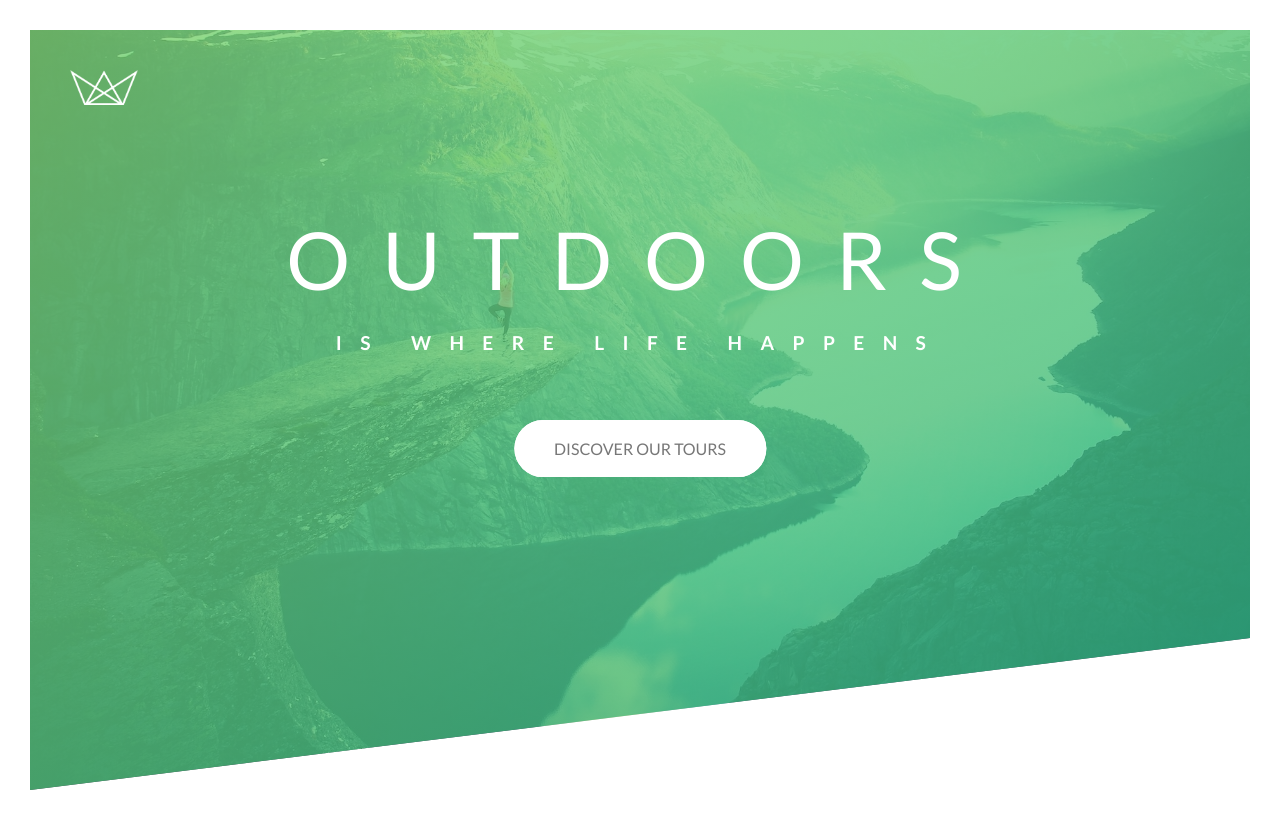
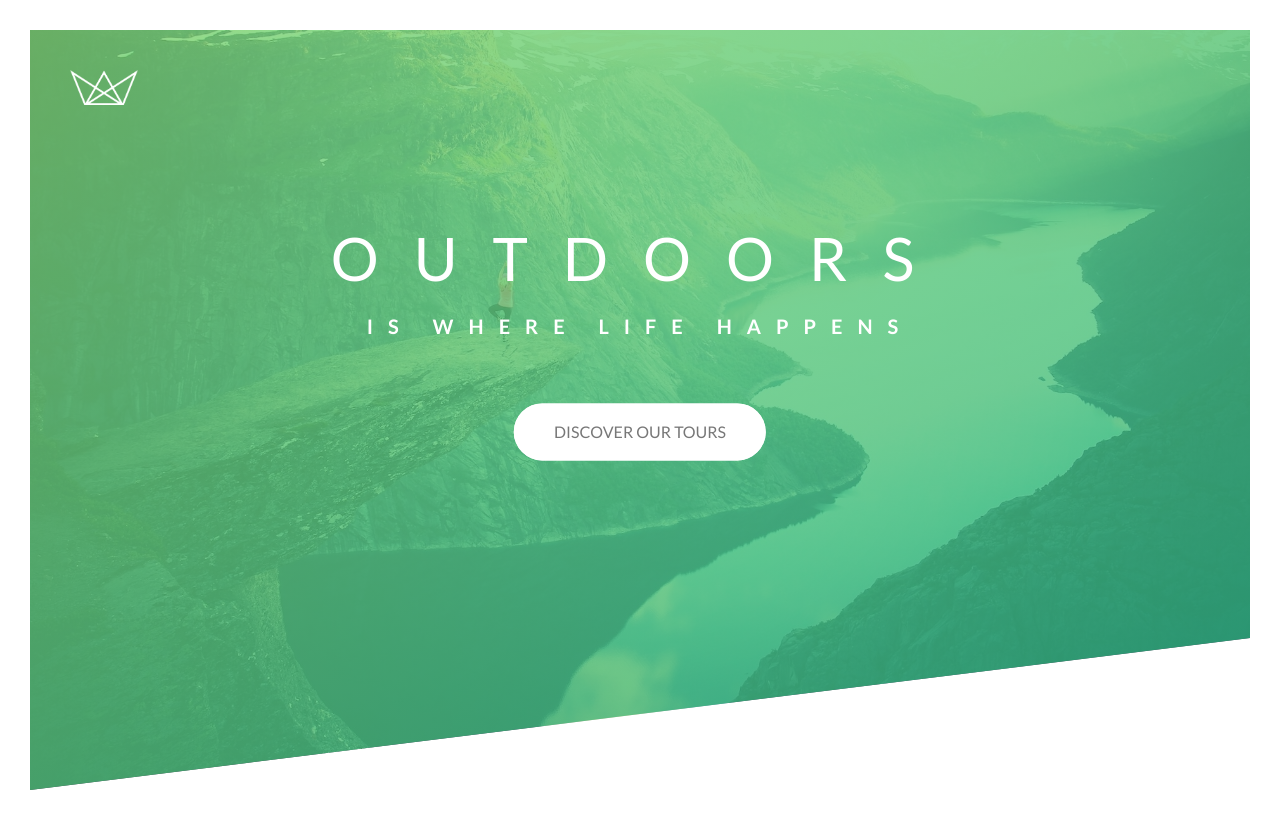
Before and after one commit to dario-piotrowicz/VueJS3-CSS_demo_Natours_website_miniproject, a Vue app: page / in a window 1280 px wide. Built offline with nearby package versions, Linux system fonts and the light colour scheme.

Commit message:
adjusted all the measurements to be in rem and added a root font-size

```diff
--- a/src/App.vue
+++ b/src/App.vue
@@ -21,12 +21,16 @@ export default {
   box-sizing: border-box;
 }
 
+html {
+  font-size: 10px;
+}
+
 body {
   font-family: "Lato", sans-serif;
   font-weight: 400;
-  font-size: 1rem;
+  font-size: 1.6rem;
   line-height: 1.7;
   color: #777;
-  padding: 30px;
+  padding: 3rem;
 }
 </style>
--- a/src/components/AnimatedLinkButton.vue
+++ b/src/components/AnimatedLinkButton.vue
@@ -13,23 +13,24 @@ export default {
 <style scoped>
 .btn:link,
 .btn:visited {
+  font-size: 1.6rem;
   text-transform: uppercase;
   text-decoration: none;
-  padding: 15px 40px;
+  padding: 1.5rem 4rem;
   display: inline-block;
-  border-radius: 100px;
+  border-radius: 10rem;
   transition: transform 0.1s, box-shadow 0.1s;
   position: relative;
 }
 
 .btn:hover {
-  transform: translateY(-5px);
-  box-shadow: 0 10px 20px #00000033;
+  transform: translateY(-0.5rem);
+  box-shadow: 0 1rem 2rem #00000033;
 }
 
 .btn:active {
-  transform: translateY(-1px);
-  box-shadow: 0 5px 10px #00000033;
+  transform: translateY(-0.1rem);
+  box-shadow: 0 .5rem 1rem #00000033;
 }
 
 .btn::after {
@@ -37,7 +38,7 @@ export default {
   display: inline-block;
   height: 100%;
   width: 100%;
-  border-radius: 100px;
+  border-radius: 10rem;
   position: absolute;
   top: 0;
   left: 0;
--- a/src/components/sections/Intro.vue
+++ b/src/components/sections/Intro.vue
@@ -37,12 +37,12 @@ export default {
 
 .logo-container {
   position: absolute;
-  top: 40px;
-  left: 40px;
+  top: 4rem;
+  left: 4rem;
 }
 
 .logo {
-  height: 35px;
+  height: 3.5rem;
 }
 
 .content-wrapper {
@@ -56,22 +56,22 @@ export default {
 .primary-heading {
   color: #fff;
   text-transform: uppercase;
-  margin-bottom: 60px;
+  margin-bottom: 6rem;
 }
 
 .primary-heading .main-text {
   display: block;
-  font-size: 5rem;
+  font-size: 6rem;
   font-weight: 400;
-  letter-spacing: 2rem;
+  letter-spacing: 3.5rem;
   animation: primary-heading-main-text-animation 1s ease-out;
 }
 
 .primary-heading .sub-text {
   display: block;
-  font-size: 1.2rem;
+  font-size: 2rem;
   font-weight: 700;
-  letter-spacing: 1.15rem;
+  letter-spacing: 1.5rem;
   animation: primary-heading-sub-text-animation 1s ease-out;
 }
 
@@ -82,10 +82,10 @@ export default {
 @keyframes primary-heading-main-text-animation {
   0% {
     opacity: 0;
-    transform: translateX(-100px);
+    transform: translateX(-10rem);
   }
   80% {
-    transform: translateX(10px);
+    transform: translateX(1rem);
   }
   100% {
     opacity: 1;
@@ -96,10 +96,10 @@ export default {
 @keyframes primary-heading-sub-text-animation {
   0% {
     opacity: 0;
-    transform: translateX(100px);
+    transform: translateX(10rem);
   }
   80% {
-    transform: translateX(-10px);
+    transform: translateX(-1rem);
   }
   100% {
     opacity: 1;
@@ -110,7 +110,7 @@ export default {
 @keyframes animated-link-button-animation {
   0% {
     opacity: 0;
-    transform: translateY(40px);
+    transform: translateY(4rem);
   }
   100% {
     opacity: 1;
```
